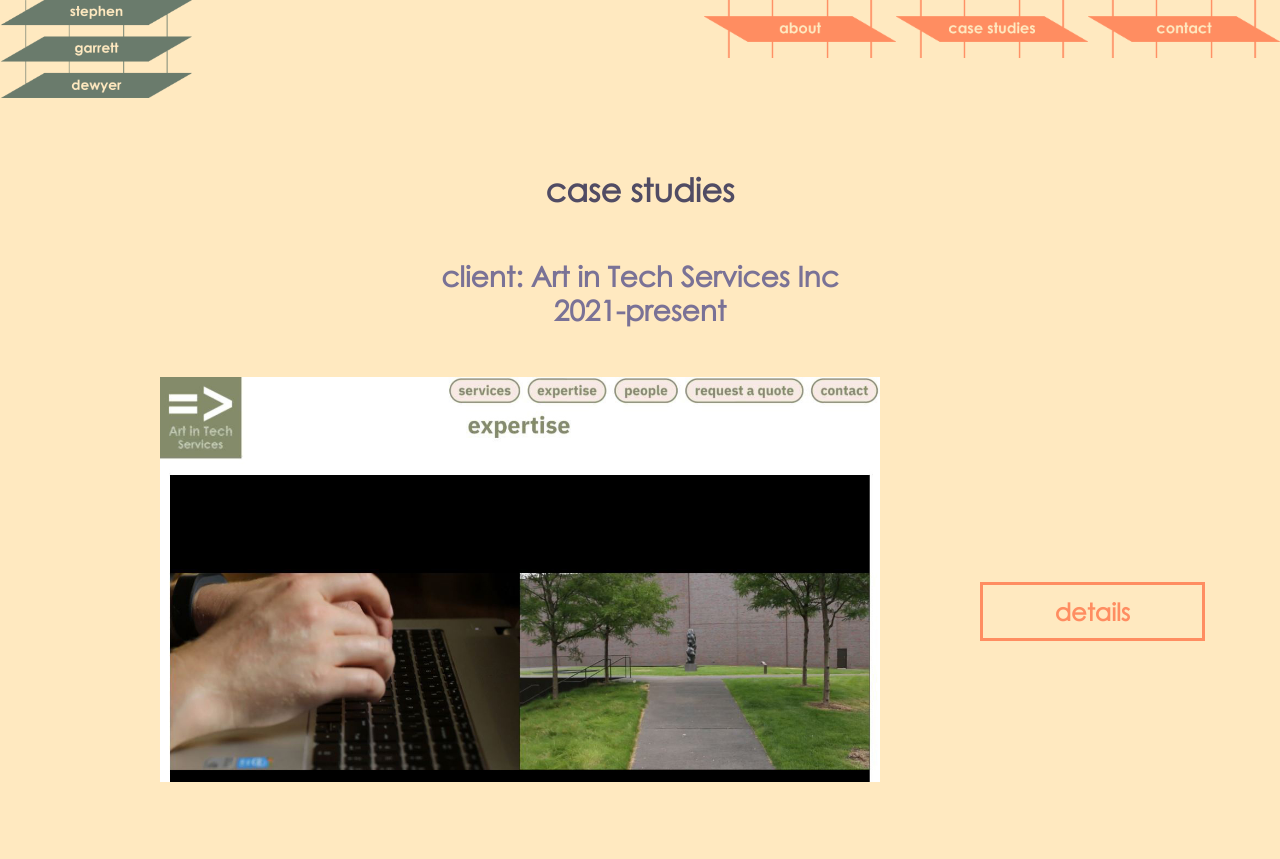
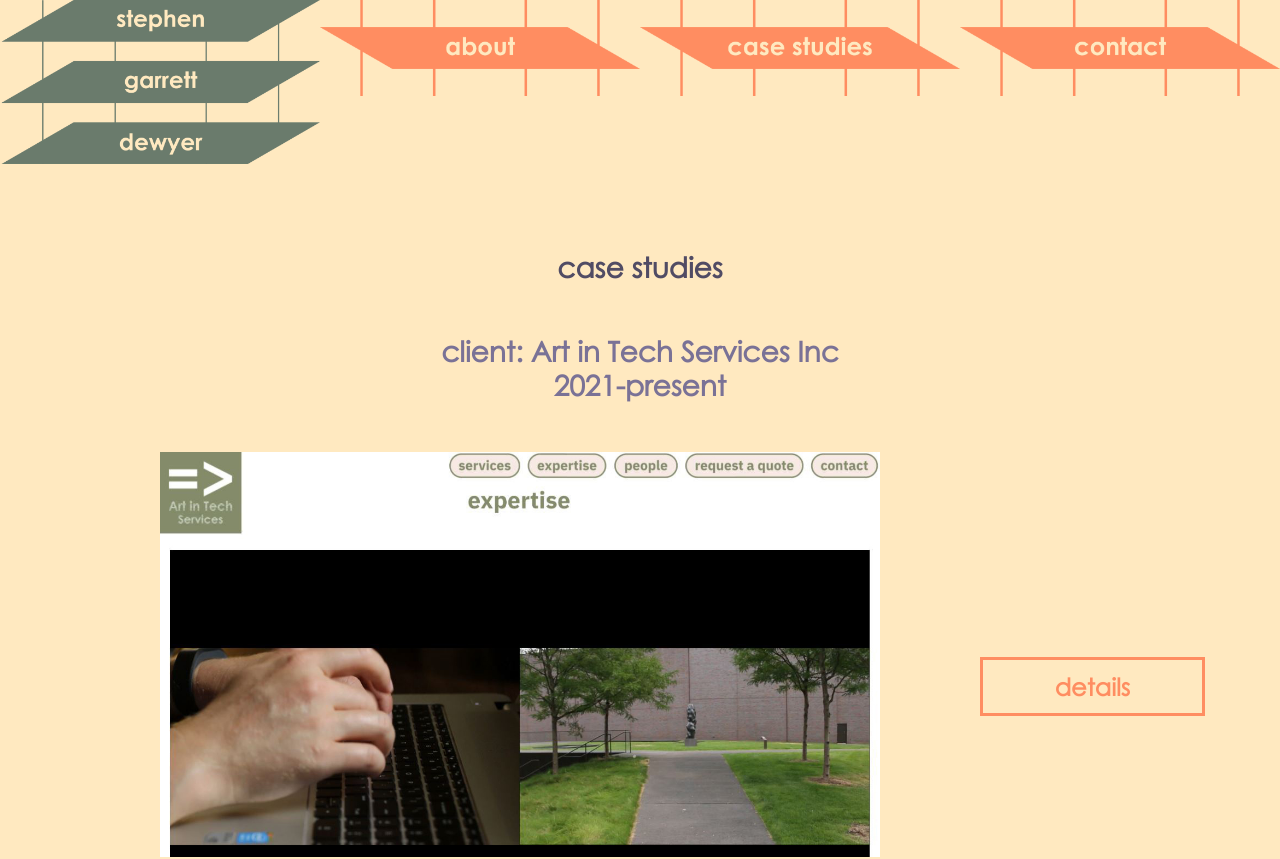
Before and after one commit to stephendewyer/stephendewyerwebwork, a Next.js app: page /case_studies in a window 1280 px wide. Shown: the top 859 px of the page. Built offline with nearby package versions, Linux system fonts and the light colour scheme.

Commit message:
larger navigation

```diff
--- a/components/layout/MainNavigation/MainNavigation.module.css
+++ b/components/layout/MainNavigation/MainNavigation.module.css
@@ -12,8 +12,8 @@
     position: relative;
     float: left;
     margin: 0;
-    width: 15%;
-    max-width: 250px;
+    width: 25%;
+    max-width: 350px;
     min-width: 160px;
     height: auto;
 }
@@ -22,8 +22,8 @@
     position: relative;
     float: right;
     display: block;
-    width: 45%;
-    max-width: 750px;
+    width: 75%;
+    max-width: 1050px;
     min-width: 480px;
     height: auto;
     display: grid;
--- a/pages/about/index.js
+++ b/pages/about/index.js
@@ -95,7 +95,6 @@ const AboutPage = () => {
                             Building Web Applications in PHP
                         </li>
                     </ul><br/>
-
                     2021, <span style={{fontWeight: "bold"}} >Certificates in Database Design, University of Michigan – Coursera</span>
                     <ul>
                         <li>
--- a/styles/globals.css
+++ b/styles/globals.css
@@ -50,12 +50,12 @@ a:active {
 }
 
 .header {
-  margin-top: 170px;
+  margin-top: 250px;
   margin-bottom: 50px;
   padding-left: 25px;
   padding-right: 25px;
   font-weight: bold;
-  font-size: 32px;
+  font-size: 28px;
   color: #514C64;
   text-align: center;
 }
```
